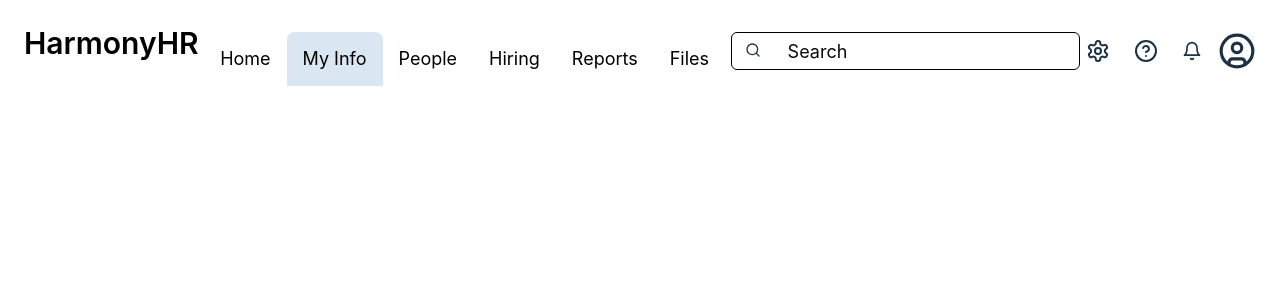
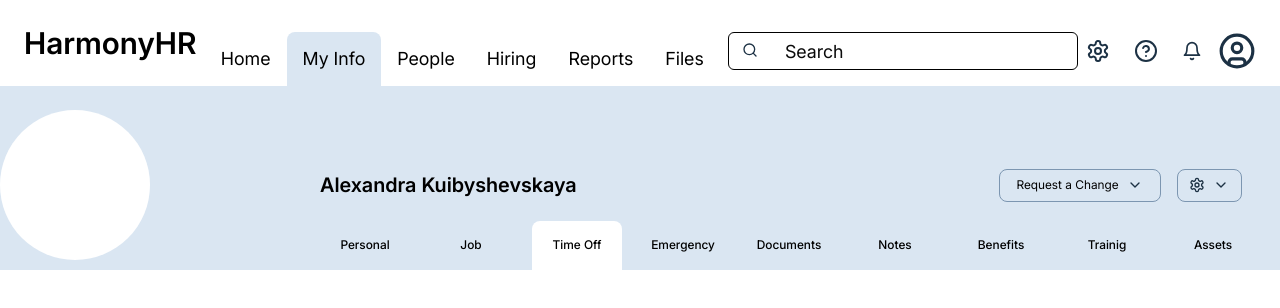
Before and after one commit to Irina-Komaritskaya/harmony-hr, a Next.js app: page / in a window 1280 px wide. Shown: the top 308 px of the page. Built offline with nearby package versions, Linux system fonts and the light colour scheme.

Commit message:
add my info header

```diff
--- a/src/app/globals.css
+++ b/src/app/globals.css
@@ -5,7 +5,7 @@
 body {
   color: var(--foreground);
   background: var(--background);
-  font-family: Inter, Arial, Helvetica, sans-serif;
+  font-family: var(--font-inter), Arial, Helvetica, sans-serif;
 }
 
 @layer utilities {
--- a/src/app/layout.tsx
+++ b/src/app/layout.tsx
@@ -2,16 +2,16 @@ import type { Metadata } from "next";
 import localFont from "next/font/local";
 import "./globals.css";
 
-const Inter = localFont({
+const inter = localFont({
   src: [
+    {
+      path: "./fonts/Inter-Regular.woff2",
+      weight: '400',
+      style: 'normal',
+    },
     {
       path: "./fonts/Inter-Medium.woff2",
       weight: '500',
-      style: 'normal',
-    },
-    {
-      path: "./fonts/Inter-Regular.woff2",
-      weight: '400',
       style: 'normal',
     },
     {
@@ -36,7 +36,7 @@ export default function RootLayout({
   return (
     <html lang="en">
       <body
-        className={`${Inter.variable} antialiased`}
+        className={`${inter.variable} antialiased`}
       >
         {children}
       </body>
--- a/src/components/ui/header/header.tsx
+++ b/src/components/ui/header/header.tsx
@@ -21,7 +21,7 @@ export default function Header() {
 
             <Navbar className="hidden lg:flex md:self-end" />
 
-            <div className="flex xl:hidden md:pb-4">
+            <div className="flex xl:hidden lg:pb-4">
                 <Button variant="outline" className="w-12 h-8 border-black">
                     <Search className="h-4 w-4 stroke-blue-gray-700" />
                 </Button>
--- a/src/components/ui/header/navbar.tsx
+++ b/src/components/ui/header/navbar.tsx
@@ -7,7 +7,7 @@ export default function Navbar({ className }) {
             </Link>
             <Link
                 href="#"
-                className="text-lg p-4 bg-blue-gray hover:bg-blue-gray rounded-t-lg after:"
+                className="text-lg p-4 bg-blue-gray hover:bg-blue-gray rounded-t-lg"
             >
                 My Info
             </Link>
--- /dev/null
+++ b/src/components/ui/my-info/header/header.tsx
@@ -0,0 +1,117 @@
+import Link from "next/link";
+import { Button } from "@/components/ui/button";
+import { ChevronDown, EllipsisVertical, Settings } from "lucide-react";
+import {
+    DropdownMenu,
+    DropdownMenuContent,
+    DropdownMenuItem,
+    DropdownMenuTrigger,
+} from "@/components/ui/dropdown-menu";
+
+export default function HeaderMyInfo() {
+    return (
+        <div className="bg-blue-gray grid grid-cols-4 h-[157px] lg:h-[184px] items-end pt-6">
+            <div className="hidden lg:flex w-[150px] h-[150px] bg-white rounded-full"></div>
+
+            <div className="w-[60px] h-[60px] lg:hidden bg-white rounded-full justify-self-center self-start"></div>
+            <span className="font-semibold text-xl col-start-2 col-span-2 justify-self-start self-start lg:self-center">
+                Alexandra Kuibyshevskaya
+            </span>
+            <EllipsisVertical className="lg:hidden w-4 h-4 col-start-4 justify-self-center self-start" />
+
+            <div className="flex self-center justify-self-center">
+                <DropdownMenu>
+                    <DropdownMenuTrigger asChild>
+                        <Button
+                            variant="outline"
+                            className="col-start-4 w-[162px] text-sm font-normal bg-transparent border-blue-gray-150 p-2 h-[33px] rounded-lg mr-4"
+                        >
+                            Request a Change
+                            <ChevronDown className="w-4 h-4 stroke-blue-gray-700 ml-2" />
+                        </Button>
+                    </DropdownMenuTrigger>
+
+                    <DropdownMenuContent>
+                        <DropdownMenuItem>Request</DropdownMenuItem>
+                    </DropdownMenuContent>
+                </DropdownMenu>
+
+                <Button
+                    variant="outline"
+                    className="col-start-4 w-[65px] text-sm font-normal bg-transparent border-blue-gray-150 p-2 h-[33px] rounded-lg"
+                >
+                    <Settings className="w-4 h-4 stroke-blue-gray-700" />
+                    <ChevronDown className="w-4 h-4 stroke-blue-gray-700 ml-2" />
+                </Button>
+            </div>
+
+            <div className="col-span-5 flex overflow-x-auto lg:col-start-2 lg:col-end-5">
+                <nav className="flex text-sm gap-4 font-medium items-center text-center">
+                    <Link
+                        href="#"
+                        className="w-[90px] py-4 hover:bg-white hover:rounded-t-lg"
+                    >
+                        Personal
+                    </Link>
+                    <Link
+                        href="#"
+                        className="w-[90px] py-4 hover:bg-white hover:rounded-t-lg"
+                    >
+                        Job
+                    </Link>
+                    <Link
+                        href="#"
+                        className="w-[90px] py-4 whitespace-pre bg-white hover:bg-white rounded-t-lg hover:rounded-t-lg"
+                    >
+                        Time Off
+                    </Link>
+                    <Link
+                        href="#"
+                        className="w-[90px] py-4 hover:bg-white hover:rounded-t-lg"
+                    >
+                        Emergency
+                    </Link>
+                    <Link
+                        href="#"
+                        className="w-[90px] py-4 hover:bg-white hover:rounded-t-lg"
+                    >
+                        Documents
+                    </Link>
+                    <Link
+                        href="#"
+                        className="w-[90px] py-4 hover:bg-white hover:rounded-t-lg"
+                    >
+                        Notes
+                    </Link>
+                    <Link
+                        href="#"
+                        className="w-[90px] py-4 hover:bg-white hover:rounded-t-lg"
+                    >
+                        Benefits
+                    </Link>
+                    <Link
+                        href="#"
+                        className="w-[90px] py-4 hover:bg-white hover:rounded-t-lg"
+                    >
+                        Trainig
+                    </Link>
+                    <Link
+                        href="#"
+                        className="w-[90px] py-4 hover:bg-white hover:rounded-t-lg"
+                    >
+                        Assets
+                    </Link>
+                    <Button
+                        variant="ghost"
+                        className="w-[90px]  h-full hover:bg-white hover:rounded-t-lg"
+                    >
+                        <div className="flex">
+                            More
+                            <ChevronDown className="items-center w-4 h-4 stroke-blue-gray-700 ml-2" />
+                        </div>
+                    </Button>
+                </nav>
+            </div>
+        </div>
+    );
+}
--- a/src/pages/user-page.tsx
+++ b/src/pages/user-page.tsx
@@ -1,7 +1,12 @@
 import Header from "@/components/ui/header/header";
+import HeaderMyInfo from "@/components/ui/my-info/header/header";
 export default function UserPage() {
     return (
-        <Header />
+        <>
+            <Header />
+            <HeaderMyInfo />
+        </>
+
 
     );
 }
--- a/tailwind.config.ts
+++ b/tailwind.config.ts
@@ -8,7 +8,7 @@ const config: Config = {
     "./src/app/**/*.{js,ts,jsx,tsx,mdx}",
   ],
   theme: {
-	fontFamily:{"inter": "var(--font-inter)"},
+	fontFamily:{sans:"var(--font-inter)"},
 	fontSize: {
 		sm: ['0.75rem', '1.0588rem'],
 		lg: ['1.125rem', '1.36rem'],
@@ -19,6 +19,7 @@ const config: Config = {
   		colors: {
 			"blue-gray": {
 				DEFAULT: '#DAE6F2',
+				150: "#7C96B1",
 				700: "#1C3144",
 			},
   			background: 'hsl(var(--background))',
```
